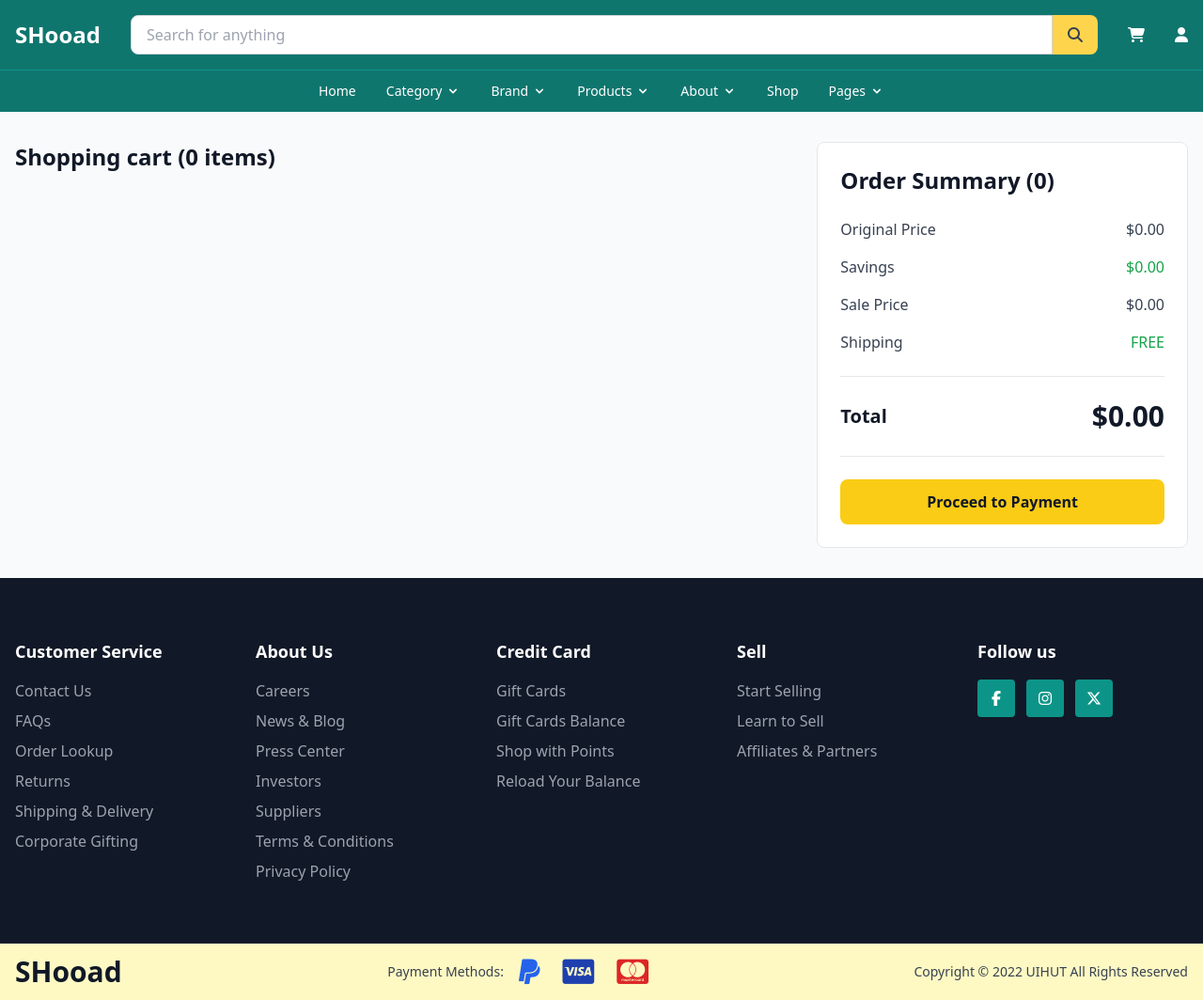
After one commit to sangvominh/SHooad, a PHP site: page /cart.php in a window 1280 px wide. The commit adds this page. Shown: the whole page at 94% size. Run offline with PHP 8.4, Linux system fonts and the light colour scheme; some libraries are stand-ins or nearby versions.

Commit message:
feat(user): Complete Cart Page, edit  DB carts table

```diff
--- /dev/null
+++ b/app/Views/user/cart.php
@@ -0,0 +1,41 @@
+<!DOCTYPE html>
+<html lang="en">
+<head>
+    <meta charset="UTF-8">
+    <meta name="viewport" content="width=device-width, initial-scale=1.0">
+    <title>Shopping Cart - Pursuit</title>
+    <script src="https://cdn.tailwindcss.com"></script>
+</head>
+<link
+  rel="stylesheet"
+  href="https://cdnjs.cloudflare.com/ajax/libs/font-awesome/6.6.0/css/all.min.css"
+/>
+<body class="bg-gray-50">
+    <!-- Header -->
+    <?php
+    if (session_status() == PHP_SESSION_NONE) session_start();
+    include 'partials/header.php';
+    ?>
+
+    <!-- Main Content -->
+    <main class="max-w-7xl mx-auto px-4 py-8">
+        <div class="grid grid-cols-1 lg:grid-cols-3 gap-8">
+            <!-- Cart Items Section -->
+            <div class="lg:col-span-2">
+                <?php include 'partials/cart-items.php'; ?>
+            </div>
+
+            <!-- Order Summary Section -->
+            <div class="lg:col-span-1">
+                <?php include 'partials/order-summary.php'; ?>
+            </div>
+        </div>
+    </main>
+
+    <!-- Footer -->
+    <?php include 'partials/footer.php'; ?>
+
+    <!-- Cart Scripts -->
+    <script src="/SHooad/app/Views/user/js/cart.js"></script>
+</body>
+</html>
--- /dev/null
+++ b/app/Views/user/js/cart.js
@@ -0,0 +1,161 @@
+document.addEventListener("DOMContentLoaded", () => {
+  // Helper to send updates to server
+  async function updateCartOnServer(formObj) {
+    try {
+      const fd = new FormData()
+      for (const k in formObj) fd.append(k, formObj[k])
+      const res = await fetch('/SHooad/app/Routes/update-cart.php', { method: 'POST', body: fd })
+      const json = await res.json()
+      return json
+    } catch (err) {
+      console.error(err)
+      return { success: false }
+    }
+  }
+
+  async function removeFromServer(cartId) {
+    try {
+      const fd = new FormData(); fd.append('cart_id', cartId)
+      const res = await fetch('/SHooad/app/Routes/remove-from-cart.php', { method: 'POST', body: fd })
+      return await res.json()
+    } catch (err) {
+      console.error(err)
+      return { success: false }
+    }
+  }
+
+  async function toggleSelectServer(cartId, selected) {
+    try {
+      const fd = new FormData(); fd.append('cart_id', cartId); fd.append('selected', selected ? 1 : 0)
+      const res = await fetch('/SHooad/app/Routes/toggle-cart-select.php', { method: 'POST', body: fd })
+      return await res.json()
+    } catch (err) {
+      console.error(err)
+      return { success: false }
+    }
+  }
+
+  // Handle checkbox selection
+  document.querySelectorAll(".cart-select").forEach((checkbox) => {
+    checkbox.addEventListener("change", async function () {
+      const cartId = this.dataset.itemId
+      const selected = this.checked ? 1 : 0
+      await toggleSelectServer(cartId, selected)
+      updateSummary()
+    })
+  })
+
+  // Handle quantity changes (plus/minus)
+  document.querySelectorAll(".qty-plus").forEach((btn) => {
+    btn.addEventListener("click", async function () {
+      const itemId = this.dataset.itemId
+      const input = document.querySelector(`.qty-input[data-item-id="${itemId}"]`)
+      const stock = parseInt(input.dataset.stock || 0)
+      let newVal = Number.parseInt(input.value) + 1
+      if (stock > 0 && newVal > stock) newVal = stock
+      input.value = newVal
+      const resp = await updateCartOnServer({ cart_id: itemId, quantity: newVal })
+      if (resp && resp.cart_total !== undefined && window.updateCartBadge) updateCartBadge(resp.cart_total)
+      updateSummary()
+    })
+  })
+
+  document.querySelectorAll(".qty-minus").forEach((btn) => {
+    btn.addEventListener("click", async function () {
+      const itemId = this.dataset.itemId
+      const input = document.querySelector(`.qty-input[data-item-id="${itemId}"]`)
+      let newVal = Math.max(1, Number.parseInt(input.value) - 1)
+      input.value = newVal
+      const resp = await updateCartOnServer({ cart_id: itemId, quantity: newVal })
+      if (resp && resp.cart_total !== undefined && window.updateCartBadge) updateCartBadge(resp.cart_total)
+      updateSummary()
+    })
+  })
+
+  // Direct quantity input change
+  document.querySelectorAll(".qty-input").forEach((input) => {
+    input.addEventListener("change", async function () {
+      const itemId = this.dataset.itemId
+      const stock = parseInt(this.dataset.stock || 0)
+      let newVal = Number.parseInt(this.value) || 1
+      if (newVal < 1) newVal = 1
+      if (stock > 0 && newVal > stock) newVal = stock
+      this.value = newVal
+      const resp = await updateCartOnServer({ cart_id: itemId, quantity: newVal })
+      if (resp && resp.cart_total !== undefined && window.updateCartBadge) updateCartBadge(resp.cart_total)
+      updateSummary()
+    })
+  })
+
+  // Handle remove button
+  document.querySelectorAll(".remove-btn").forEach((btn) => {
+    btn.addEventListener("click", async function () {
+      const id = this.dataset.itemId
+      if (!confirm('Are you sure you want to remove this item from your cart?')) return;
+      const resp = await removeFromServer(id)
+      if (resp && resp.success) {
+        this.closest('.bg-white').remove()
+        if (resp.cart_total !== undefined && window.updateCartBadge) updateCartBadge(resp.cart_total)
+        updateSummary()
+      } else {
+        alert('Could not remove item')
+      }
+    })
+  })
+
+  // Handle edit button (simple prompt-based edit)
+  document.querySelectorAll(".edit-btn").forEach((btn) => {
+    btn.addEventListener("click", async function () {
+      const cartId = this.dataset.itemId
+      const availColors = (this.dataset.availableColors || '').split(',').map(s=>s.trim()).filter(Boolean)
+      const availSizes = (this.dataset.availableSizes || '').split(',').map(s=>s.trim()).filter(Boolean)
+      let newColor = null
+      let newSize = null
+      if (availColors.length) {
+        const choice = prompt('Choose color from: ' + availColors.join(', '))
+        if (choice !== null) newColor = choice.trim()
+        if (newColor && availColors.indexOf(newColor) === -1) { alert('Invalid color'); return; }
+      }
+      if (availSizes.length) {
+        const choice2 = prompt('Choose size from: ' + availSizes.join(', '))
+        if (choice2 !== null) newSize = choice2.trim()
+        if (newSize && availSizes.indexOf(newSize) === -1) { alert('Invalid size'); return; }
+      }
+      const payload = { cart_id: cartId }
+      if (newColor !== null) payload.color = newColor
+      if (newSize !== null) payload.size = newSize
+      const resp = await updateCartOnServer(payload)
+      if (resp && resp.success) {
+        // reload page to reflect changes simply
+        window.location.reload()
+      } else {
+        alert('Could not update item')
+      }
+    })
+  })
+
+  function updateSummary() {
+    let selectedCount = 0
+    let originalPrice = 0
+    let salePrice = 0
+
+    document.querySelectorAll(".cart-select:checked").forEach((checkbox) => {
+      const quantity = Number.parseInt(checkbox.dataset.quantity) || 1
+      const qtyInput = document.querySelector(`.qty-input[data-item-id="${checkbox.dataset.itemId}"]`)
+      const actualQty = Number.parseInt(qtyInput.value) || quantity
+
+      selectedCount += actualQty
+      originalPrice += Number.parseFloat(checkbox.dataset.originalPrice) * actualQty
+      salePrice += Number.parseFloat(checkbox.dataset.price) * actualQty
+    })
+
+    const savings = originalPrice - salePrice
+    const total = salePrice
+
+    document.getElementById("selected-count").textContent = selectedCount
+    document.getElementById("original-price-display").textContent = "$" + originalPrice.toFixed(2)
+    document.getElementById("savings-display").textContent = "$" + savings.toFixed(2)
+    document.getElementById("sale-price-display").textContent = "$" + salePrice.toFixed(2)
+    document.getElementById("total-display").textContent = "$" + total.toFixed(2)
+  }
+})
--- /dev/null
+++ b/app/Views/user/partials/cart-items.php
@@ -0,0 +1,65 @@
+<?php
+if (session_status() == PHP_SESSION_NONE) session_start();
+$cart_items = [];
+if (isset($_SESSION['user_id'])) {
+    $userId = intval($_SESSION['user_id']);
+    $mysqli = new mysqli('localhost', 'root', '', 'SHooad');
+    if (!$mysqli->connect_error) {
+        $sql = "SELECT c.id AS cart_id, c.product_id, c.color, c.size, c.quantity, c.selected, p.name, COALESCE(p.thumbnail_url, '') AS thumbnail_url, p.price, p.original_price, p.stock, p.colors AS available_colors, p.sizes AS available_sizes
+                FROM carts c
+                JOIN products p ON p.id = c.product_id
+                WHERE c.user_id = " . $userId . "
+                ORDER BY c.created_at DESC";
+
+        $res = $mysqli->query($sql);
+        if ($res) {
+            while ($row = $res->fetch_assoc()) {
+                // Resolve thumbnail path: allow absolute URLs or root-relative paths, otherwise prepend public folder
+                $thumb = $row['thumbnail_url'];
+                if (!empty($thumb)) {
+                    // echo "-".$thumb;
+                    $thumb = '/SHooad/public/assets/products/' . $thumb;
+                    // echo "-".$thumb;
+                } else {
+                    $thumb = '/SHooad/public/assets/logo/default-avatar.png';
+                }
+
+                $cart_items[] = [
+                    'cart_id' => $row['cart_id'],
+                    'id' => $row['product_id'],
+                    'name' => $row['name'],
+                    'image' => $thumb,
+                    'price' => $row['price'],
+                    'original_price' => $row['original_price'],
+                    'size' => $row['size'],
+                    'color' => $row['color'],
+                    'quantity' => $row['quantity'],
+                    'stock' => $row['stock'],
+                    'available_colors' => $row['available_colors'],
+                    'available_sizes' => $row['available_sizes'],
+                    'selected' => $row['selected']
+                ];
+            }
+            $res->free();
+        }
+        $mysqli->close();
+    }
+}
+?>
+
+<style>
+/* Hide number input spinners for quantity inputs on this page */
+input.no-spinner::-webkit-outer-spin-button,
+input.no-spinner::-webkit-inner-spin-button { -webkit-appearance: none; margin: 0; }
+input.no-spinner { -moz-appearance: textfield; }
+</style>
+
+<div class="space-y-4">
+    <h2 class="text-2xl font-bold text-gray-900">Shopping cart (<span id="cart-count"><?php echo count($cart_items); ?></span> items)</h2>
+
+    <div class="space-y-4">
+        <?php foreach ($cart_items as $index => $item): ?>
+            <?php include 'partials/cart-item.php'; ?>
+        <?php endforeach; ?>
+    </div>
+</div>
--- a/app/Views/user/partials/header.php
+++ b/app/Views/user/partials/header.php
@@ -49,6 +49,21 @@
             }
         ?>
         <div class="flex gap-4 items-center">
+
+            <!-- Cart -->
+            <a href="/SHooad/app/Views/user/cart.php">
+                <button id="cartBtn" class="relative hover:opacity-80 transition hover:scale-150">
+                    <i class="fa-solid fa-cart-shopping" id="cartIcon"></i>
+                    <span id="cartBadge" class="absolute -top-3 -right-5 bg-yellow-400 text-black text-xs font-bold rounded-full px-2 py-0.5" style="<?= $cartCount > 0 ? '' : 'display:none;' ?>"><?= $cartCount ?></span>
+                </button>
+            </a>
+
+
+            <!-- Wishlist -->
+            <button class="relative hover:opacity-80 transition hover:scale-150">
+                <!-- <i class="fa-solid fa-heart"></i> -->
+            </button>
+
             <!-- Account -->
             <?php if ($isLoggedIn): ?>
                 <div class="relative group">
@@ -67,18 +82,6 @@
                     </button>
                 </a>
             <?php endif; ?>
-
-
-            <!-- Wishlist -->
-            <button class="relative hover:opacity-80 transition hover:scale-150">
-                <i class="fa-solid fa-heart"></i>
-            </button>
-
-            <!-- Cart -->
-            <button id="cartBtn" class="relative hover:opacity-80 transition hover:scale-150">
-                <i class="fa-solid fa-cart-shopping" id="cartIcon"></i>
-                <span id="cartBadge" class="absolute -top-3 -right-5 bg-yellow-400 text-black text-xs font-bold rounded-full px-2 py-0.5" style="<?= $cartCount > 0 ? '' : 'display:none;' ?>"><?= $cartCount ?></span>
-            </button>
         </div>
     </div>
 
--- /dev/null
+++ b/app/Views/user/partials/order-summary.php
@@ -0,0 +1,84 @@
+<?php
+$all_items = [
+    [
+        'id' => 1,
+        'name' => 'Modern Green Sweater',
+        'price' => 60,
+        'original_price' => 120,
+        'quantity' => 1
+    ],
+    [
+        'id' => 2,
+        'name' => 'Corporate Office Shoes',
+        'price' => 399,
+        'original_price' => 399,
+        'quantity' => 1
+    ],
+    [
+        'id' => 3,
+        'name' => 'Women Hand Bags',
+        'price' => 123,
+        'original_price' => 150,
+        'quantity' => 2
+    ]
+];
+
+$selected_count = 0;
+$original_total = 0;
+$sale_total = 0;
+
+foreach ($all_items as $item) {
+    $item_qty = $item['quantity'];
+    $original_total += $item['original_price'] * $item_qty;
+    $sale_total += $item['price'] * $item_qty;
+    $selected_count++;
+}
+
+$savings = $original_total - $sale_total;
+$shipping = 0;
+$grand_total = $sale_total + $shipping;
+?>
+
+<div class="bg-white border border-gray-200 rounded-lg p-6 sticky top-8 h-fit">
+    <h2 class="text-2xl font-bold text-gray-900 mb-6">Order Summary (<span id="selected-count">0</span>)</h2>
+
+    <div class="space-y-4 border-b border-gray-200 pb-6">
+        <!-- Original Price -->
+        <div class="flex justify-between text-gray-700">
+            <span>Original Price</span>
+            <span id="original-price-display">$0.00</span>
+        </div>
+
+        <!-- Savings -->
+        <div class="flex justify-between text-gray-700">
+            <span>Savings</span>
+            <span id="savings-display" class="text-green-600">$0.00</span>
+        </div>
+
+        <!-- Sale Price -->
+        <div class="flex justify-between text-gray-700">
+            <span>Sale Price</span>
+            <span id="sale-price-display">$0.00</span>
+        </div>
+
+        <!-- Shipping -->
+        <div class="flex justify-between text-gray-700">
+            <span>Shipping</span>
+            <span class="text-green-600">FREE</span>
+        </div>
+    </div>
+
+    <!-- Total -->
+    <div class="flex justify-between items-center py-6 border-b border-gray-200">
+        <span class="text-xl font-bold text-gray-900">Total</span>
+        <span class="text-3xl font-bold text-gray-900" id="total-display">$0.00</span>
+    </div>
+
+    <!-- Payment Button -->
+    <a href="/SHooad/app/Views/user/">
+        <button class="w-full bg-yellow-400 text-gray-900 font-bold py-3 rounded-lg mt-6 hover:bg-yellow-500 transition">
+        Proceed to Payment
+        </button>
+    </a>
+
+</div>
--- a/database/db.sql
+++ b/database/db.sql
@@ -210,7 +210,7 @@ CREATE TABLE `carts` (
   `color` VARCHAR(100) DEFAULT NULL,
   `size` VARCHAR(100) DEFAULT NULL,
   `quantity` INT UNSIGNED NOT NULL DEFAULT 1,
-  `selected` TINYINT(1) NOT NULL DEFAULT 1, -- có thể dùng để chọn/boỏ chọn khi checkout
+  `selected` TINYINT(1) NOT NULL DEFAULT 0, -- có thể dùng để chọn/boỏ chọn khi checkout
   `note` VARCHAR(255) DEFAULT NULL,
   `created_at` TIMESTAMP NOT NULL DEFAULT CURRENT_TIMESTAMP,
   `updated_at` TIMESTAMP NOT NULL DEFAULT CURRENT_TIMESTAMP ON UPDATE CURRENT_TIMESTAMP,
```
Also changed, not shown: app/Routes/add-to-cart.php (+5 -5 lines), app/Routes/remove-from-cart.php (added, +47 -0 lines), app/Routes/toggle-cart-select.php (added, +43 -0 lines), app/Routes/update-cart.php (added, +75 -0 lines), app/Views/user/partials/cart-item.php (added, +84 -0 lines).
